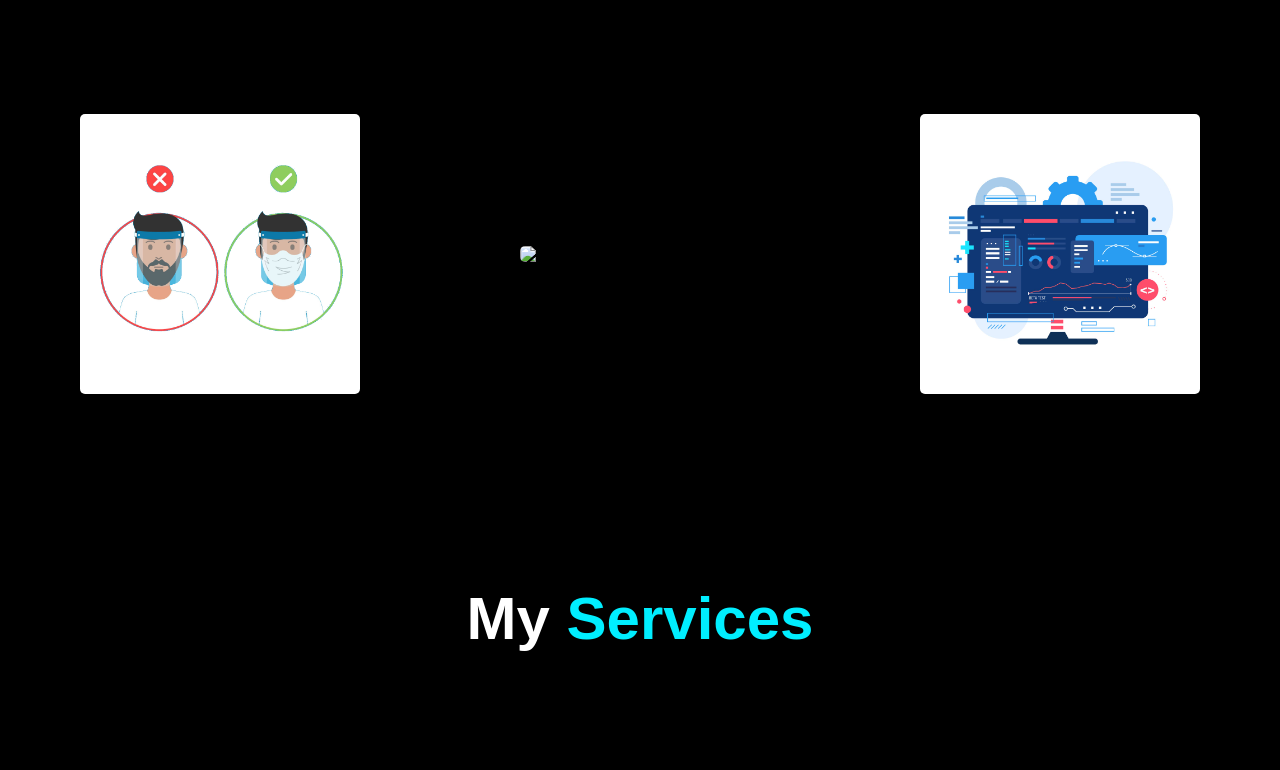
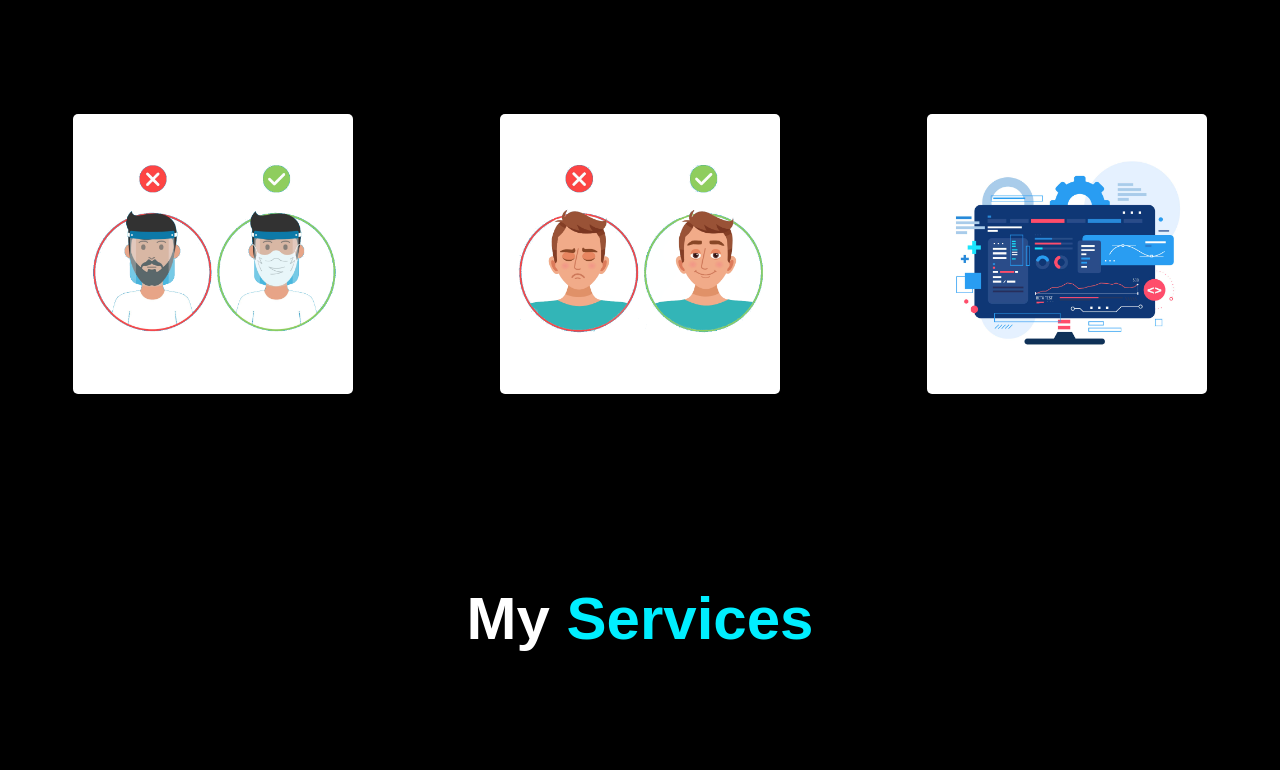
Before and after one commit to Shubham977152/Portfolio, a plain HTML site: page index.html in a window 1280 px wide. Shown: the part 2756-3526 px from the top of the page. Drawn offline with nearby package versions, Linux system fonts and the light colour scheme; the site is published under a folder, as on GitHub Pages, so addresses that start at the root find nothing.

Commit message:
Update index.html

```diff
--- a/index.html
+++ b/index.html
@@ -185,7 +185,7 @@
                         </div>
 
                         <div class="row">
-                            <img src="/DD.png">
+                            <img src="DD.png">
                             <div class="layer">
                                 <h5>Drowsiness Detection</h5>
                                 <p>The face of the driver is captured and eye is detected by OpenCV, Python. If eye is closed alarm rings.</p>
```
